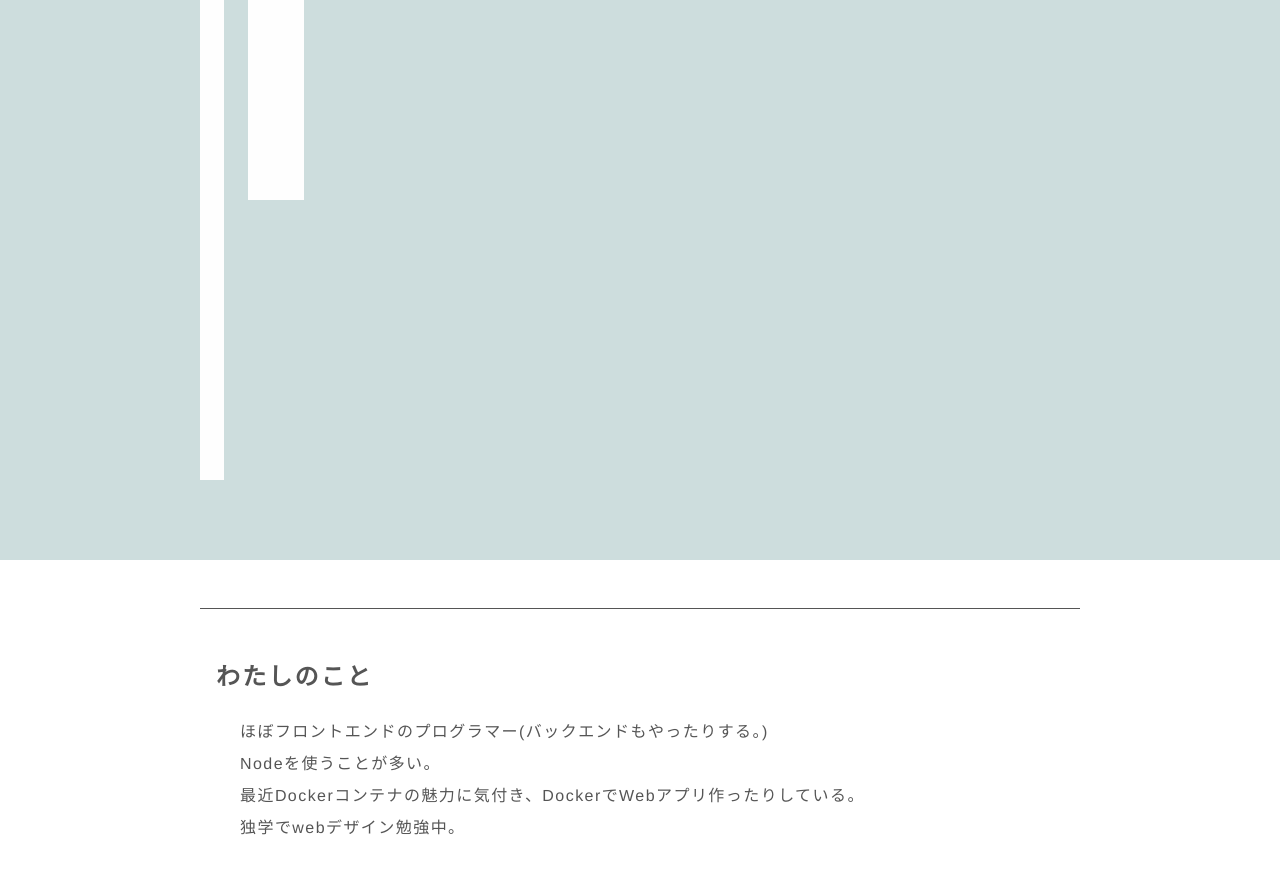
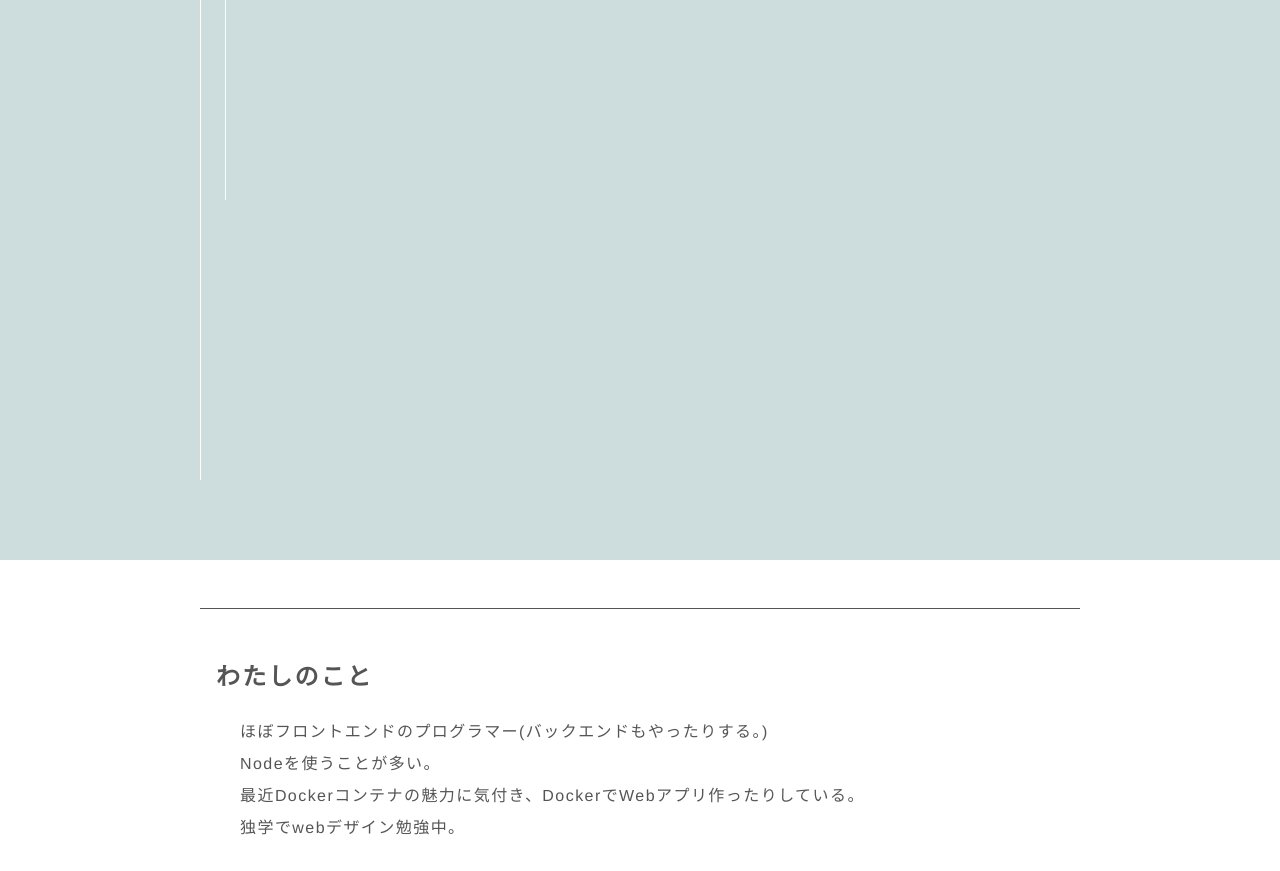
Before and after one commit to tannnaaa/portfolio, a Gatsby site: page / in a window 1280 px wide. Shown: the top 871 px of the page. Built offline with nearby package versions, Linux system fonts and the light colour scheme; Gatsby itself is replaced by a stand-in of ours.

Commit message:
スタイル修正

```diff
--- a/src/components/scss/page.module.scss
+++ b/src/components/scss/page.module.scss
@@ -7,12 +7,11 @@
 }
 
 .line {
-  width: 1.5em;
+  width: 1px;
   height: 60vmin;
   background-color: $white;
   margin-right: 1.5em;
   &:nth-child(2){
-    width: 3.5em;
     height: 25vmin;
   }
 }
```
